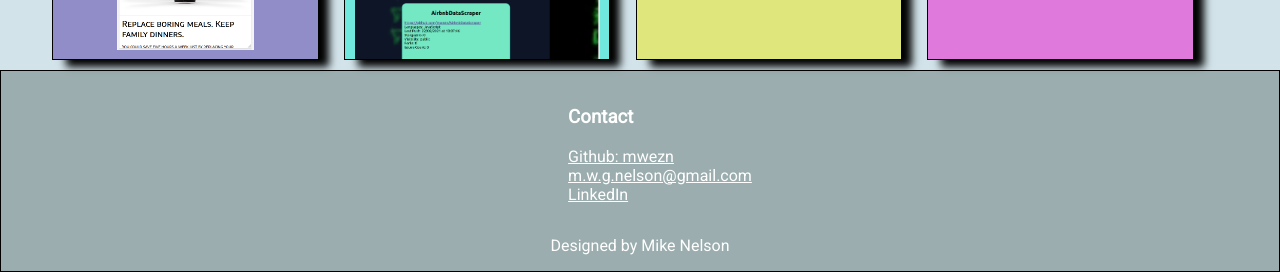
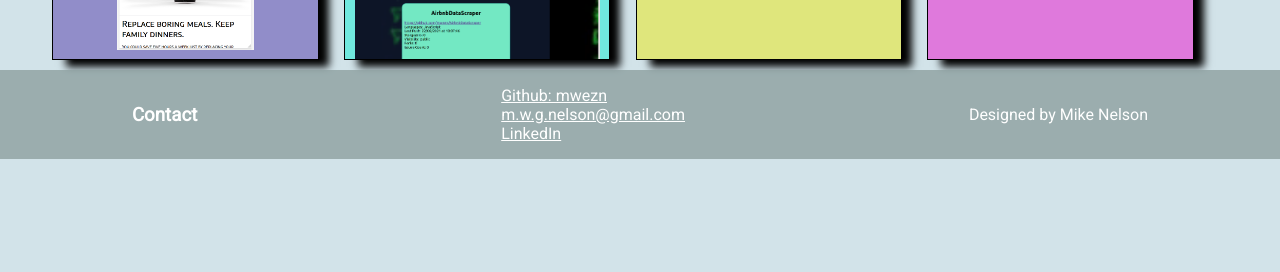
Before and after one commit to mwezn/portfolio2, a React (Create React App) app: page / in a window 1280 px wide. Shown: the part 1534-1806 px from the top of the page. After the commit the page ends 1693 px from the top, so only its background shows below. Built offline with nearby package versions, Linux system fonts and the light colour scheme.

Commit message:
Footer changes

```diff
--- a/src/components/Footer.js
+++ b/src/components/Footer.js
@@ -4,8 +4,8 @@
 const Footer =()=>{
     return(
         <div id="contact" className="footer">
+          <h3>Contact</h3>
           <ul>
-              <h3>Contact</h3>
             <li><a target="_blank" rel="noreferrer" href="https://github.com/mwezn">Github: mwezn</a></li>
             <li><a href="mailto:m.w.g.nelson@gmail.com">m.w.g.nelson@gmail.com</a></li>
             <li><a target="_blank" rel="noreferrer" href="https://www.linkedin.com/in/michael-nelson-023472bb/">LinkedIn</a></li>
--- a/src/components/footer.css
+++ b/src/components/footer.css
@@ -4,10 +4,11 @@
     flex-direction: column;
     align-items: center;
     position: relative;
-    border: 1px solid black;
     background-color: rgba(142, 160, 160, 0.8);
     top:100px;
     height:auto;
+    overflow: hidden;
+
 }
 .footer ul {
     list-style-type: none;
@@ -16,3 +17,16 @@
     color:white;
 
 }
+
+@media screen and (min-width:600px){
+    div.footer {
+        flex-direction: row;
+        align-items: center;
+        justify-content: space-around;
+    }
+    .footer p {
+        padding-left:20px;
+    }
+
+
+}
```
